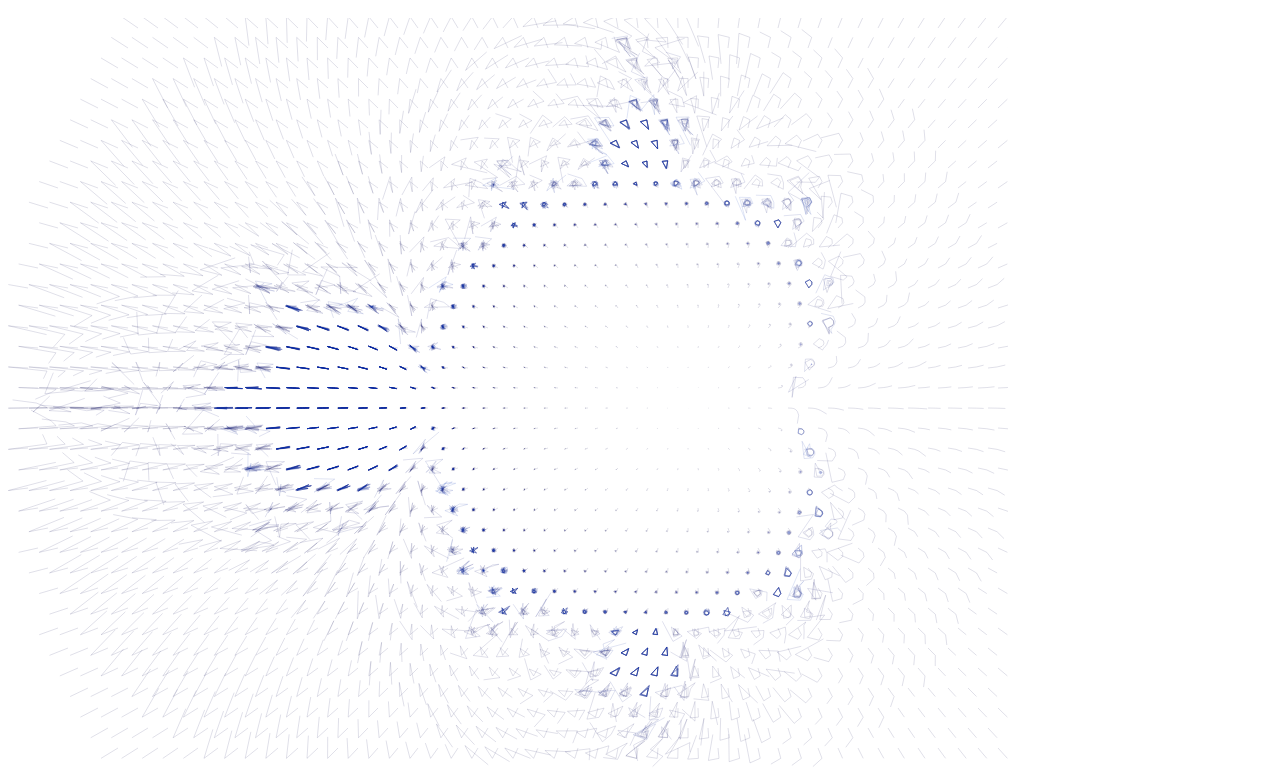
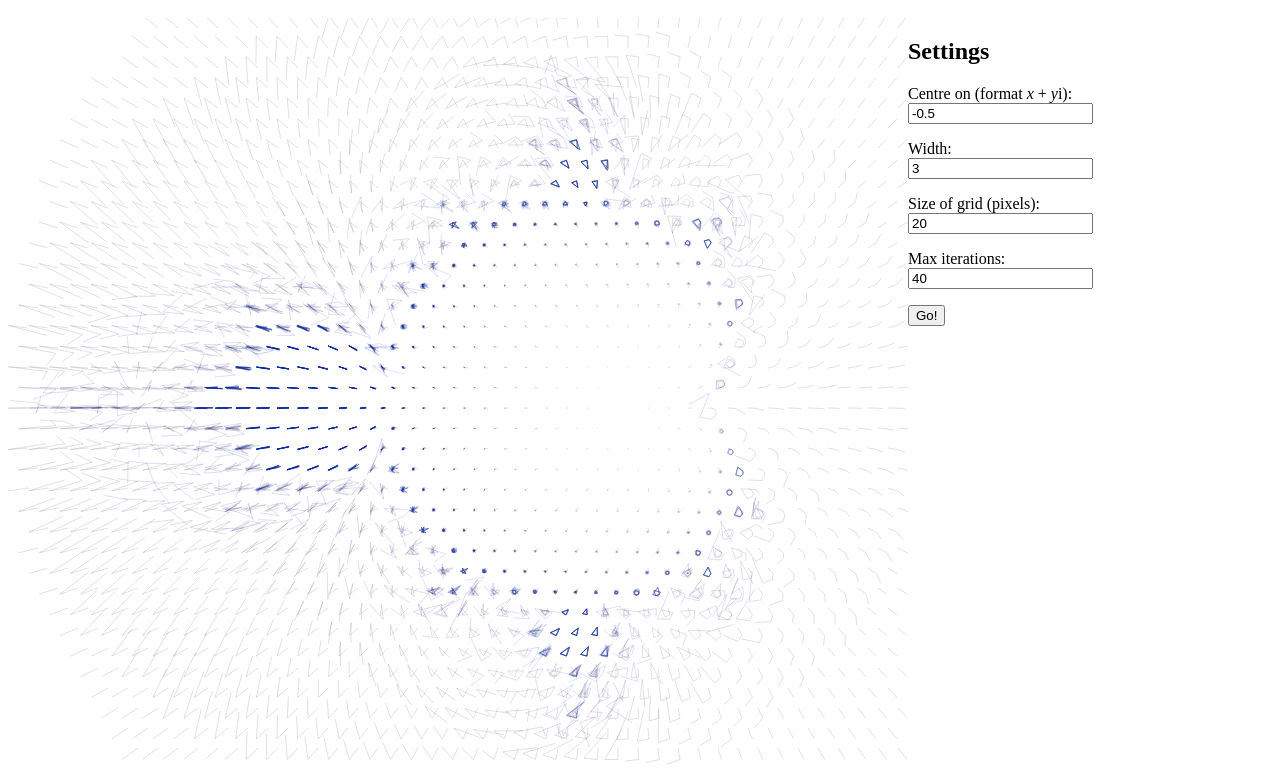
Before and after one commit to mocoso/mandlebrot-mini-plots, a website built with webpack: page index.html in a window 1280 px wide. Shown: the part 48-824 px from the top of the page. Built offline with nearby package versions, Linux system fonts and the light colour scheme.

Commit message:
Add form to enable easier changes to defaults

```diff
--- a/index.html
+++ b/index.html
@@ -1,10 +1,32 @@
 <html>
   <head>
     <title>Mandlebrot Mini Plots</title>
+    <link rel="stylesheet" type="text/css" href="style.css">
   </head>
   <body>
     <h1>Mandlebrot Mini Plots</h1>
-    <canvas id="plot" width="1000" height="750">This page relies on canvas</canvas>
+    <canvas id="plot" width="900" height="750">This page relies on canvas</canvas>
+    <form>
+      <h2>Settings</h2>
+
+      <p>
+        Centre on (format <em>x</em> + <em>y</em>i):
+        <input type="text" id="middle" name="middle">
+      </p>
+      <p>
+        Width:
+        <input type="text" id="complexWidth" name="complexWidth">
+      </p>
+      <p>
+        Size of grid (pixels):
+        <input type="text" id="plotSize" name="plotSize">
+      </p>
+      <p>
+        Max iterations:
+        <input type="text" id="maxNumberOfIterations" name="maxNumberOfIterations">
+      </p>
+      <input type="submit" value="Go!">
+    </form>
     <script type="module" src="bundle.js"></script>
   </body>
 </html>
--- a/src/index.js
+++ b/src/index.js
@@ -14,8 +14,17 @@ if (urlParams.get('middle')) {
 } else {
   middle = Complex(-0.5);
 }
-const complexWidth = urlParams.get('width') || 3;
+const complexWidth = urlParams.get('complexWidth') || 3;
 const maxNumberOfIterations = urlParams.get('maxNumberOfIterations') || 40;
+
+function setFormField(name, value) {
+  document.getElementById(name).setAttribute('value', value);
+}
+setFormField('middle', middle);
+setFormField('complexWidth', complexWidth);
+setFormField('plotSize', plotSize);
+setFormField('maxNumberOfIterations', maxNumberOfIterations);
+
 
 const horizontalNumberOfPlots = Math.floor(canvas.width / plotSize);
 const verticalNumberOfPlots = Math.floor(canvas.height / plotSize);
--- /dev/null
+++ b/style.css
@@ -0,0 +1,13 @@
+canvas {
+ float: left;
+}
+
+form {
+  width: 300px;
+  margin-right: 10px;
+  float: left;
+}
+
+input {
+  display: block;
+}
```
